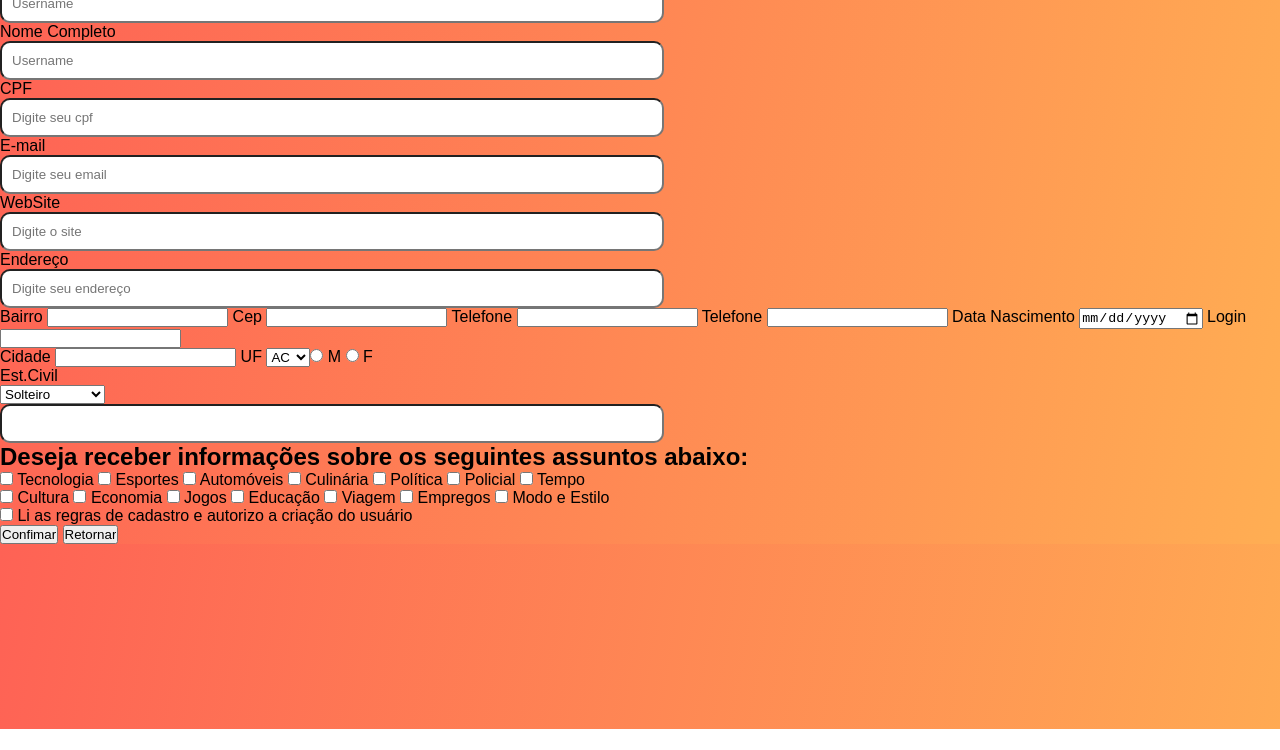
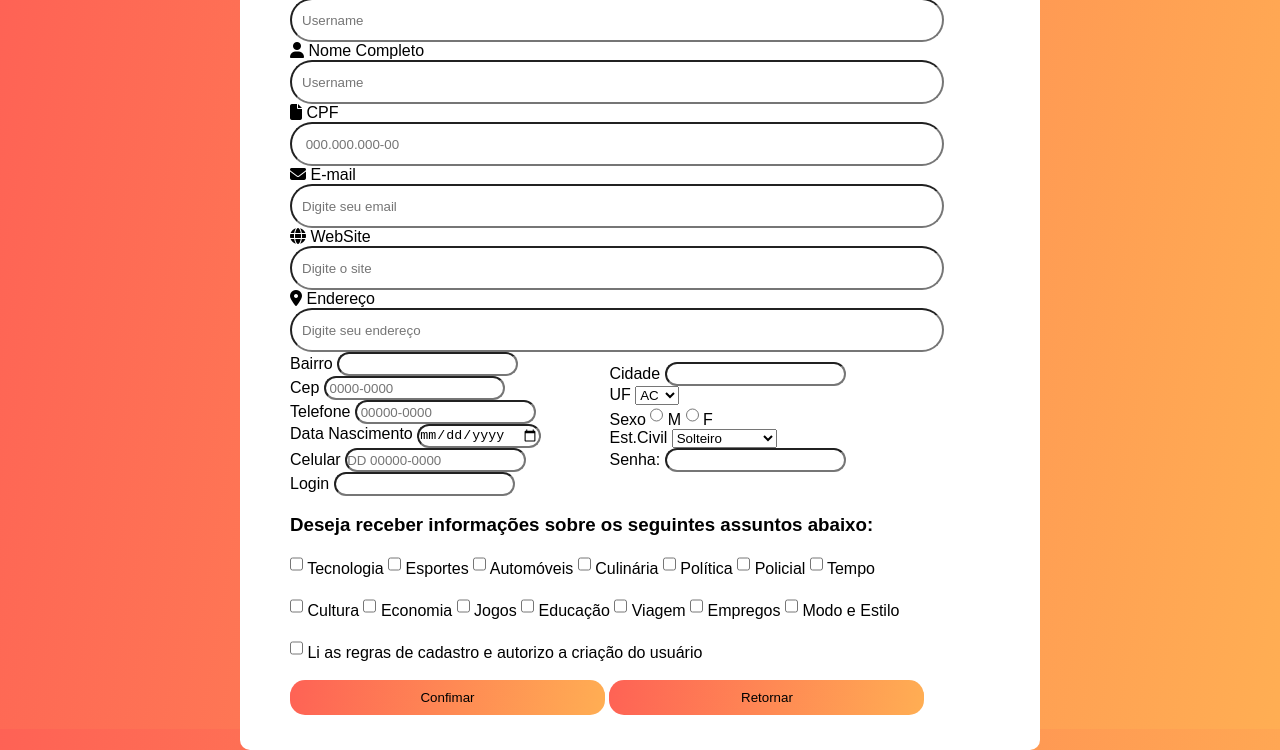
Before and after one commit to hanakerolay/cadastro, a plain HTML site: page index.html in a window 1280 px wide. Shown: the part 71-821 px from the top of the page. Before the commit the page ends 800 px from the top, so only its background shows below. Drawn offline with Linux system fonts and the light colour scheme.

Commit message:
alteracao cadastros

```diff
--- a/css/style.css
+++ b/css/style.css
@@ -4,25 +4,54 @@
 }
 
 body{
+    display: flex;
+    height: 100vh;
+    justify-content: center;
+    align-items: center;
     background: linear-gradient(-80deg, #ffae53,#fe6255);
     font-family: Arial, Helvetica, sans-serif;
+}
+
+.container{
+    max-width: 700px;
+    width: 100%;
+    background: #fff;
+    padding: 35px 50px;
+    border-radius: 10px;
 
 }
 
-form>label{
-    display: block;
-    flex-wrap: wrap;
+.bai{
+    display: inline-block;
+    width: 45%;
+    align-items: center;
+    justify-content: center;
+    align-items: flex-start;
 }
+
+input{
+    border-radius: 25px;
+    height: 20px;
+
+}
+
 
 form>input{
     padding: 10px;
     display: flex;
     flex-direction: column;
-    border-radius: 10px;
-    width: 50%;
+    border-radius: 30px;
+    width: 90%;
     flex-wrap: wrap;
+
 }
 
-h1{
-    text-align: center;
+
+button{
+    display: inline-block;
+    border: none;
+    height: 35px;
+    background: linear-gradient(-80deg, #ffae53,#fe6255);
+    border-radius: 15px;
+    width: 45%;
 }
--- a/index.html
+++ b/index.html
@@ -3,58 +3,68 @@
 <head>
     <meta charset="UTF-8">
     <meta name="viewport" content="width=device-width, initial-scale=1.0">
+    <script src="https://kit.fontawesome.com/007b27f104.js" crossorigin="anonymous"></script>
     <link rel="stylesheet" href="css/style.css">
     <title>Cadastro</title>
 </head>
 <body>
-    <div>
+    <div class="container">
         <div class="sec1">
             <h1>Não é associado? Faça seu Cadastro</h1>
             <form action="">
+                <i class="fa-regular fa-user"></i>
                 <label for="nome">Nome</label>
                 <input type="nome" id="nome" type="text" placeholder="Username">
 
+
+                <i class="fa-solid fa-user"></i>
                 <label for="nome">Nome Completo</label>
                 <input type="nome" id="nome" type="text" placeholder="Username">
 
+                <i class="fa-solid fa-file"></i>
                 <label for="number">CPF</label>
-                <input type="cpf" id="cpf" type="number" placeholder="Digite seu cpf">
+                <input type="cpf" id="cpf" type="number" placeholder=" 000.000.000-00">
 
+                <i class="fa-solid fa-envelope"></i>
                 <label for="email">E-mail</label>
                 <input type="email" id="email" type="email" placeholder="Digite seu email">
 
+                <i class="fa-solid fa-globe"></i>
                 <label for="webSite">WebSite</label>
                 <input type="webSite" id="webSite" type="webSite" placeholder="Digite o site">
 
+                <i class="fa-solid fa-location-dot"></i>
                 <label for="endereço">Endereço</label>
                 <input type="endereço" id="endereço" type="endereço" placeholder="Digite seu endereço">
             </form>
         </div>
 
-        <div>
+        <div class="bai">
             <label for="bairro">Bairro</label>
             <input type="bairro" id="bairro" type="bairro">
-
-            <label for="cep">Cep</label>
-            <input type="cep" id="cep" type="cep">
-
-            <label for="telefone">Telefone</label>
-            <input type="telefone" id="telefone" type="telefone">
-
-            <label for="telefone">Telefone</label>
-            <input type="telefone" id="telefone" type="telefone">
-
+            <div>
+                <label for="number">Cep</label>
+                <input type="cep" id="cep" type="cep"placeholder=" 0000-0000">
+            </div>
+            <div class="tel">
+                <label for="fone">Telefone</label>
+                <input type="tel" id="fone" name="fone" required pattern="[0-9]{2} [0-9]{5}-[0-9]{4}" placeholder=" 00000-0000">
+            </div>
+            <div>
                 <label for="username">Data Nascimento</label>
                 <input type="date">
-
-            <label for="login">Login</label>
-            <input type="login" id="login" type="login">
+            </div>
+            <div>
+                <label for="fone">Celular</label>
+                <input type="tel" id="fone" name="fone" required pattern="[0-9]{2} [0-9]{5}-[0-9]{4}" placeholder="DD 00000-0000">
             </div>
 
-        <div>
+        </div>
+
+        <div class="bai">
             <label for="cidade">Cidade</label>
             <input type="cidade" id="cidade" type="cidade">
-
+            <div class="civil">
                 <label for="uf">UF</label>
                 <select name="uf" id="uf">
                 <option value="Acre">AC</option>
@@ -83,14 +93,16 @@
                 <option value="São Paulo">SP</option>
                 <option value="Sergipe">SE</option>
                 <option value="Tocantins">TO</option>
-        </div>>
-        <form>
-            <label for="pwd">Sexo</label>
+                </select>
+            </div>
+            <div>
+                <label for="Sexo">Sexo</label>
                 <input type="radio" id="convidado" name="fav_language" value="convidado">
                 <label for="convidado">M</label>
                 <input type="radio" id="administrador" name="fav_language" value="administrador">
                 <label for="javascript">F</label>
-        </form>
+            </div>
+            <div>
                 <form>
                     <label for="estCivil">Est.Civil</label>
                     <select name="estCivil" id="estCivil">
@@ -99,13 +111,23 @@
                     <option value="divorciado">Divorciado</option>
                     <option value="viuvo">Viúvo</option>
                     <option value="união estável">União Estável</option>
+                    </select>
                 </form>
-        <form>
-            <label for="pwd">Senha:</label>
+            </div>
+            <div>
+                <label for="Senha">Senha:</label>
                 <input type="password" id="pwd" name="pwd">
-        </form>
-        <h2>Deseja receber informações sobre os seguintes assuntos abaixo:</h2>
+            </div>
+        </div>
         <div>
+            <label for="login">Login</label>
+            <input type="login" id="login" type="login">
+        </div>
+
+        <br>
+        <h3>Deseja receber informações sobre os seguintes assuntos abaixo:</h3>
+        <div>
+        <br>
         <input type="checkbox" id="vehicle1" name="vehicle1" value="tecnologia">
         <label for="vehicle1">Tecnologia</label>
         <input type="checkbox" id="vehicle2" name="vehicle2" value="esportes">
@@ -121,6 +143,7 @@
         <input type="checkbox" id="vehicle3" name="vehicle3" value="tempo">
         <label for="vehicle3">Tempo</label>
         </div>
+        <br>
         <input type="checkbox" id="vehicle1" name="vehicle1" value="cultura">
         <label for="vehicle1">Cultura</label>
         <input type="checkbox" id="vehicle2" name="vehicle2" value="economia">
@@ -136,11 +159,13 @@
         <input type="checkbox" id="vehicle3" name="vehicle3" value="empregos">
         <label for="vehicle3">Modo e Estilo</label>
         <br>
+        <br>
         <input type="checkbox" id="vehicle3" name="vehicle3" value="tempo">
         <label for="vehicle3">Li as regras de cadastro e autorizo a criação do usuário</label>
-        <section>
-            <input type="submit" value="Confimar">
-        <input type="reset" value="Retornar">
+        <section class="botao">
+        <br>
+        <button>Confimar</button>
+        <button>Retornar</button>
         </section>
     </div>
 
```
Lines whose indentation alone changed are shown as unchanged.
